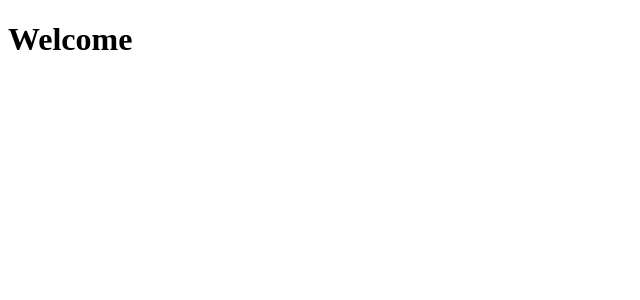
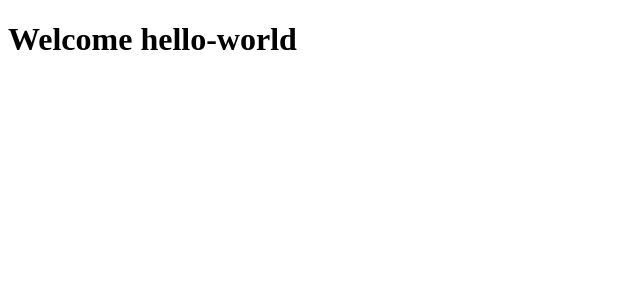
Before and after one commit to vishal2468/AngularNotes, an Angular app: page / in a window 1280 px wide. Shown: the top 300 px of the page, without its empty margins (0-640 px from the left). Built offline with nearby package versions, Linux system fonts and the light colour scheme.

Commit message:
data-property

```diff
--- a/src/app/app.component.html
+++ b/src/app/app.component.html
@@ -1,3 +1,3 @@
 <div>
-  <h1>Welcome</h1>
+  <h1>Welcome {{title}}</h1>
 </div>
```
